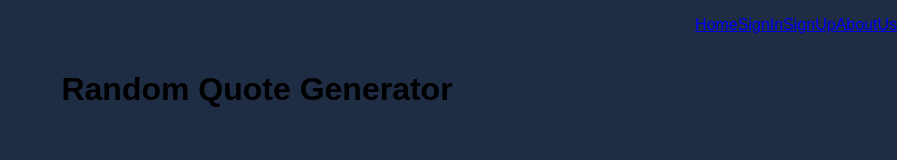
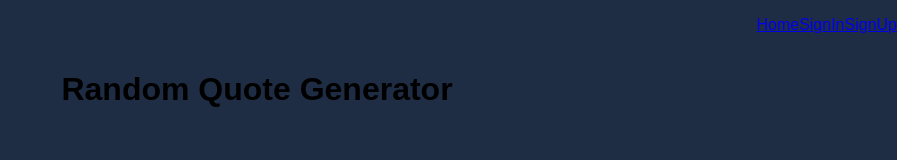
Before and after one commit to PankajKumarC/randomquote, a React (Create React App) app: page / in a window 1280 px wide. Shown: the top 160 px of the page, without its empty margins (383-1280 px from the left). Built offline with nearby package versions, Linux system fonts and the light colour scheme.

Commit message:
deleted aboutus

```diff
--- a/src/App.js
+++ b/src/App.js
@@ -6,7 +6,6 @@ import Home from './Components/Home/Home';
 import Navigation from './Components/Navigation/Navigation';
 import SignIn from './Components/SignIn/SignIn';
 import SignUp from './Components/SignUp/SignUp';
-import AboutUs from './Components/AboutUs/AboutUs';
 
 class App extends Component {
   render() {
@@ -17,7 +16,6 @@ class App extends Component {
           <Route path="/" exact strict component={Home}/>
           <Route path="/SignIn/" exact strict component={SignIn}/>
           <Route path="/SignUp/" exact strict component={SignUp}/>
-          <Route path="/AboutUs/" exact strict component={AboutUs}/>
           </div>
       </Router>
     );
--- a/src/Components/AboutUs/AboutUs.js
+++ /dev/null
@@ -1,9 +0,0 @@
-import React from 'react';
-
-const AboutUs = ({onRouteChange}) => {
-	return (
-		<p className="center" > About Us </p>
-	);
-}
-
-export default AboutUs;
--- a/src/Components/Navigation/Navigation.js
+++ b/src/Components/Navigation/Navigation.js
@@ -9,7 +9,6 @@ const Navigation = () => {
             <p className="Navi"><Link to="/">Home</Link></p>
             <p><Link to="/SignIn/">SignIn</Link></p>
             <p><Link to="/SignUp/">SignUp</Link></p>
-            <p><Link to="/AboutUs/">AboutUs</Link></p>
          </nav>
 	);
 }
```
